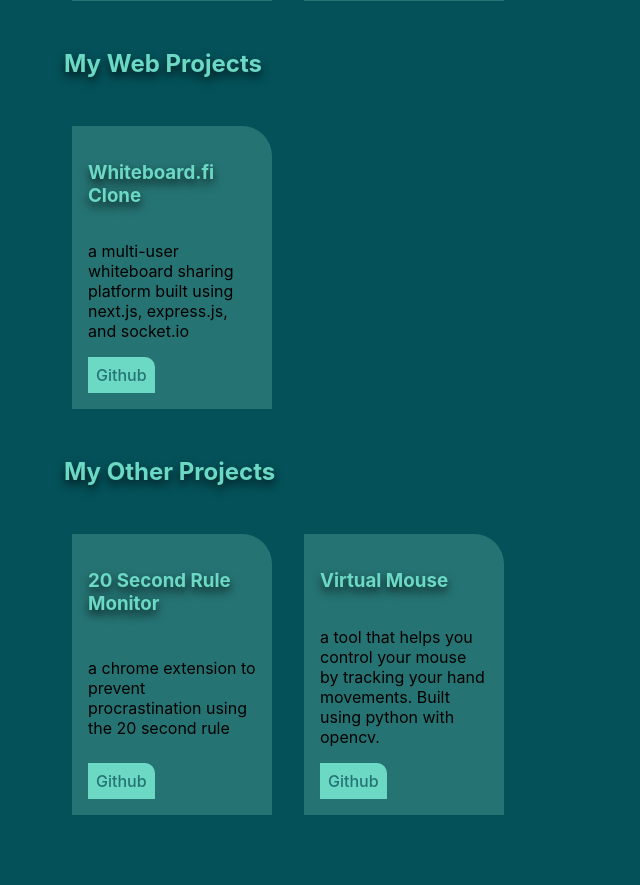
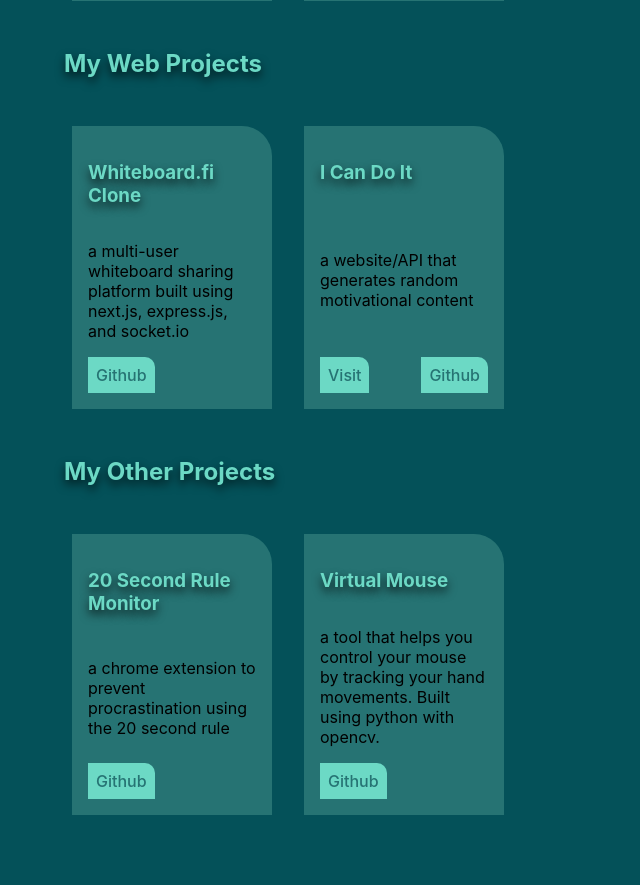
Before and after one commit to Zeno3463/zeno-game-dev-portfolio, a Next.js app: page /portfolio in a window 1280 px wide. Shown: the part 820-1705 px from the top of the page, without its empty margins (0-640 px from the left). Built offline with nearby package versions, Linux system fonts and the light colour scheme.

Commit message:
added "I Can Do It" to the portfolio

```diff
--- a/pages/portfolio.tsx
+++ b/pages/portfolio.tsx
@@ -99,6 +99,7 @@ export default function portfolio() {
 			<h2>My Web Projects</h2>
 			<div className={style.portfolioContainer}>
 				<PortfolioProjectTemplate title="Whiteboard.fi Clone" description="a multi-user whiteboard sharing platform built using next.js, express.js, and socket.io" githubRepo="https://github.com/Zeno3463/whiteboard.fi-clone" />
+				<PortfolioProjectTemplate title="I Can Do It" description="a website/API that generates random motivational content" githubRepo="https://github.com/Zeno3463/i-can-do-it" url="https://i-can-do-it.vercel.app/" />
 			</div>
 			<h2>My Other Projects</h2>
 			<div className={style.portfolioContainer}>
```
